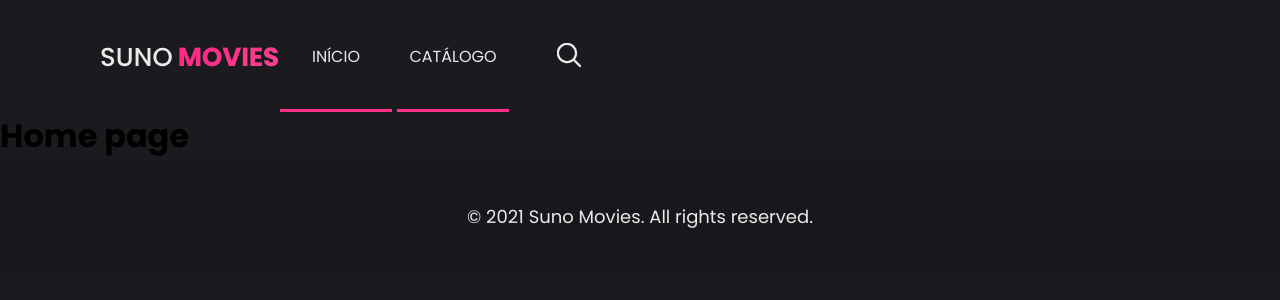
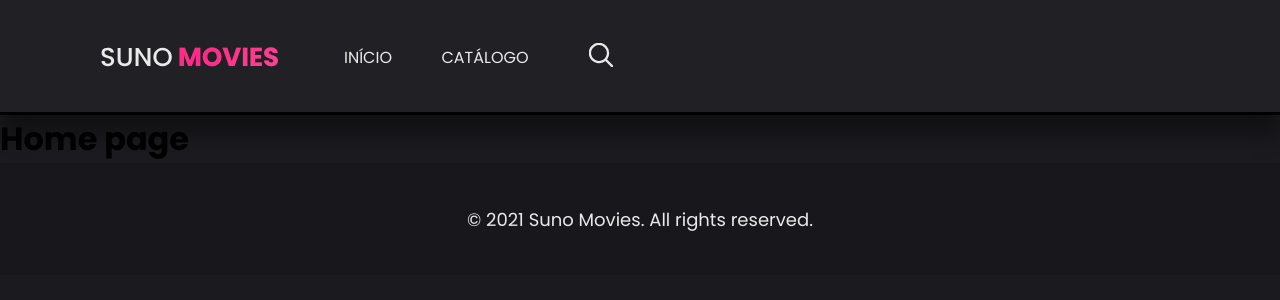
Before and after one commit to caiohenrique-developer/suno-movies, a Next.js app: page / in a window 1280 px wide. Shown: the top 300 px of the page. Built offline with nearby package versions, Linux system fonts and the light colour scheme.

Commit message:
:chart_with_upwards_trend: [ WIP ]: Add effects for the header elements

```diff
--- a/package.json
+++ b/package.json
@@ -28,6 +28,8 @@
     }
   },
   "dependencies": {
+    "animate.css": "^4.1.1",
+    "hover.css": "^2.3.2",
     "next": "10.2.0",
     "react": "17.0.2",
     "react-dom": "17.0.2",
--- a/src/components/Header/style.ts
+++ b/src/components/Header/style.ts
@@ -1,6 +1,11 @@
 import styled from 'styled-components';
 
 export const Container = styled.header`
+  background: var(--black_212);
+  border-bottom: 3px solid var(--black_000);
+  -webkit-box-shadow: 0px 20px 20px 0px rgb(0 0 0 / 40%);
+  box-shadow: 0px 20px 20px 0px rgb(0 0 0 / 40%);
+
   > div {
     display: flex;
     align-items: center;
@@ -8,8 +13,12 @@ export const Container = styled.header`
 
     max-width: 1080px;
     width: 100%;
-    /* height: min(112px, 7rem); */
+    height: min(112px, 7rem);
     margin: 0 auto;
+
+    > a {
+      margin-right: 2rem;
+    }
 
     nav,
     a {
@@ -19,15 +28,24 @@ export const Container = styled.header`
     }
 
     nav {
+      position: relative;
+      top: 3px;
+
+      height: 100%;
+
       a {
         width: 112px;
-        height: min(112px, 7rem);
-
+        height: 100%;
         font-size: 1rem;
         text-transform: uppercase;
         color: var(--white_EAE);
-        border-top: 3px solid transparent;
-        border-bottom: 3px solid var(--pink_FE3);
+        border-bottom: 3px solid transparent;
+        transition: 0.4s;
+
+        &:hover,
+        &:focus {
+          border-bottom: 3px solid var(--pink_FE3);
+        }
 
         & + a {
           margin-left: 5px;
@@ -36,7 +54,7 @@ export const Container = styled.header`
     }
 
     button {
-      margin-left: 48px;
+      margin-left: 3rem;
     }
   }
 `;
--- a/src/pages/_app.tsx
+++ b/src/pages/_app.tsx
@@ -6,6 +6,8 @@ import { Header } from '@components/Header';
 import { Footer } from '@components/Footer';
 
 import GlobalStyles from '@styles/globals';
+
+import 'animate.css';
 
 const MyApp = ({ Component, pageProps }: AppProps): JSX.Element => {
   return (
--- a/src/pages/_document.tsx
+++ b/src/pages/_document.tsx
@@ -7,6 +7,7 @@ import Document, {
   DocumentInitialProps,
   DocumentContext,
 } from 'next/document';
+
 import { ServerStyleSheet } from 'styled-components';
 
 export default class MyDocument extends Document {
```
Also changed, not shown: 1 other file (tests, documents, lock files or other folders).
